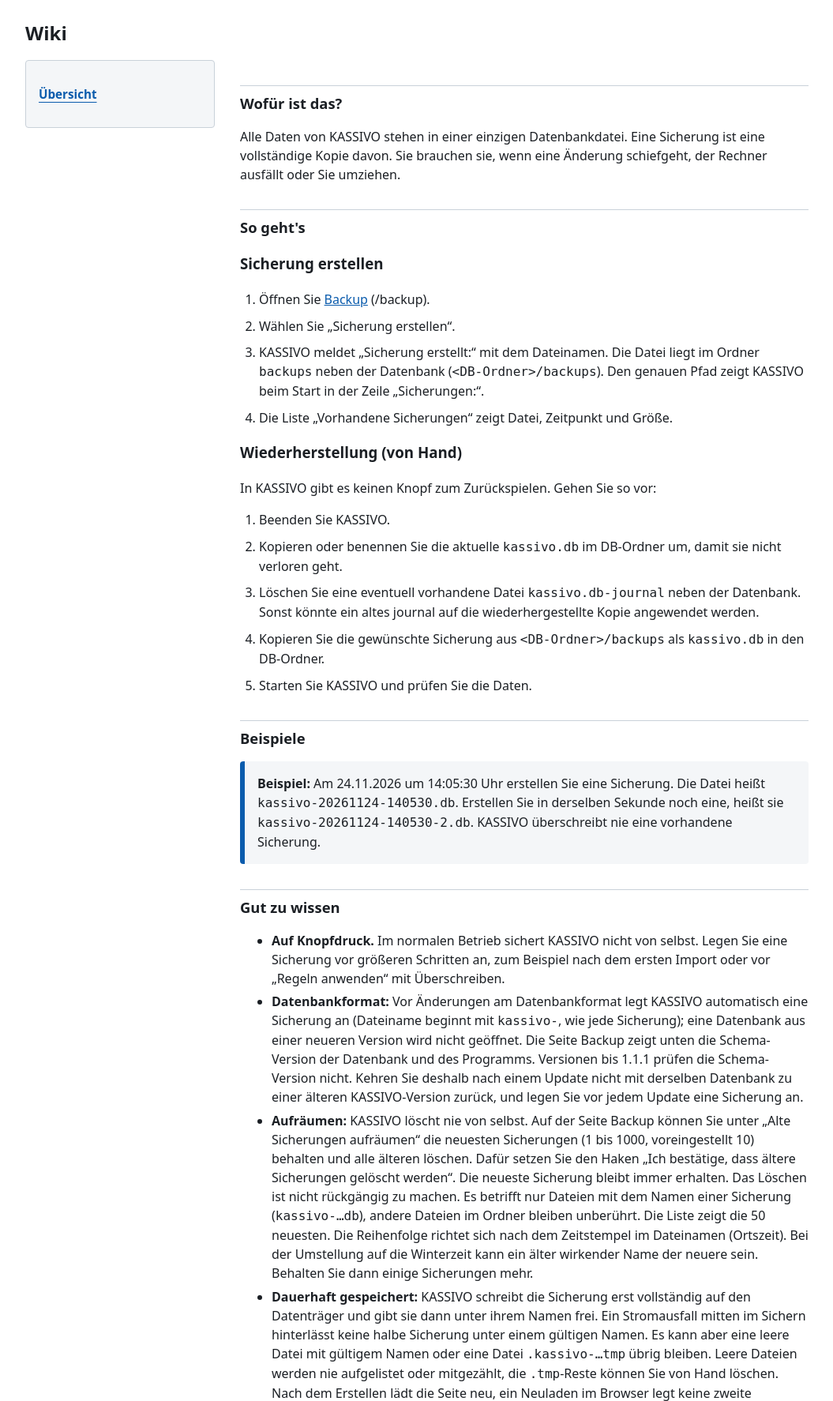
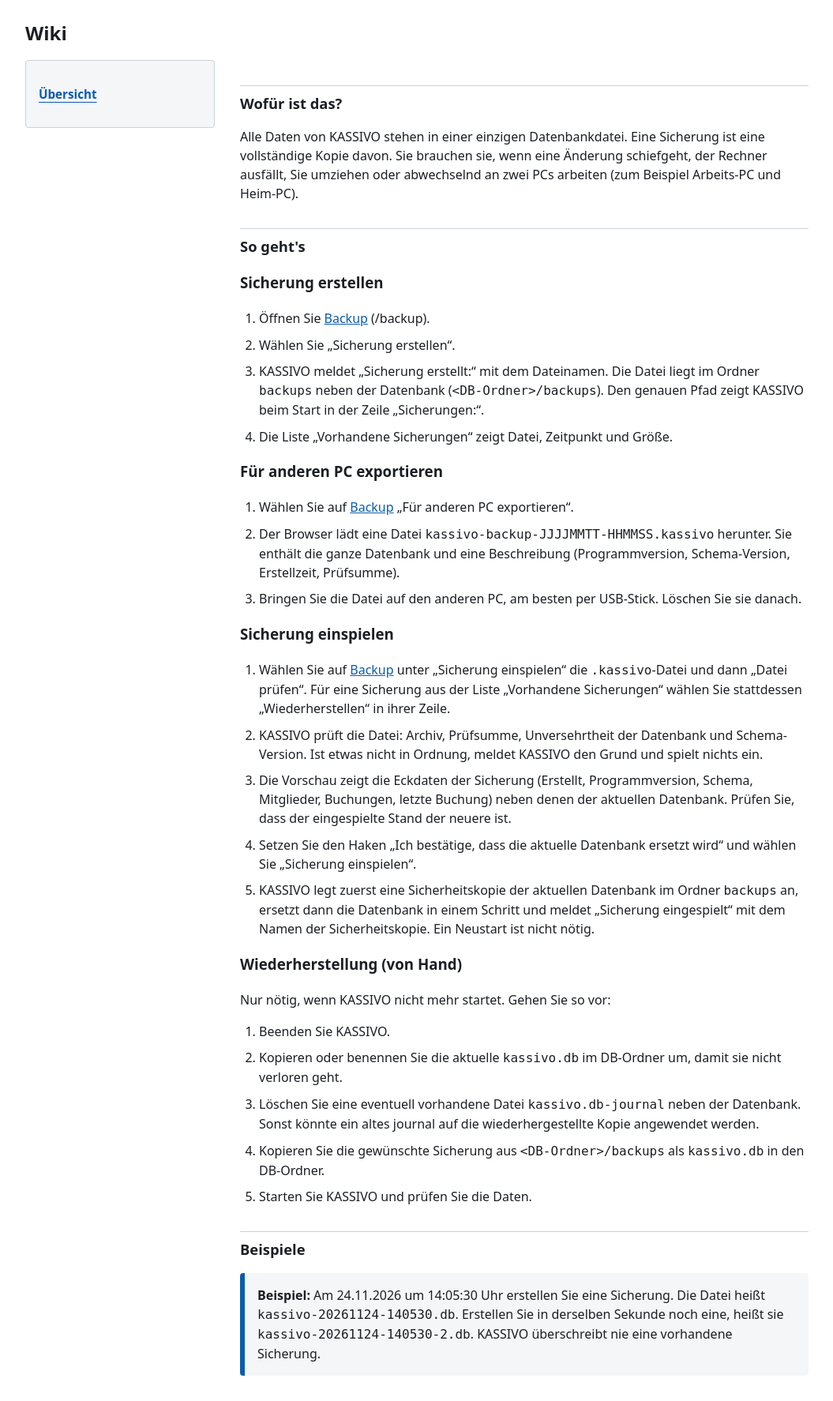
Before and after one commit to Nirodo/KASSIVO, a Python web app: template src/kassivo/web/templates/wiki/backup.html in a window 1280 px wide. Shown: the part 52-1826 px from the top of the page at 79% size, without its empty margins (112-1167 px from the left). Run offline with Jinja, Linux system fonts and the light colour scheme; the template is opened without the code that fills it, so the values that code supplies are empty.

Commit message:
docs: Export und Einspielen in Wiki und README
Handanleitung bleibt nur als Notweg, wenn KASSIVO nicht startet.

Refs #32

Co-Authored-By: Claude Opus 5.5 <noreply@anthropic.com>

```diff
--- a/src/kassivo/web/templates/wiki/backup.html
+++ b/src/kassivo/web/templates/wiki/backup.html
@@ -1,7 +1,7 @@
 {% extends "wiki/_wiki_base.html" %}
 {% block body %}
 <h2>Wofür ist das?</h2>
-<p>Alle Daten von KASSIVO stehen in einer einzigen Datenbankdatei. Eine Sicherung ist eine vollständige Kopie davon. Sie brauchen sie, wenn eine Änderung schiefgeht, der Rechner ausfällt oder Sie umziehen.</p>
+<p>Alle Daten von KASSIVO stehen in einer einzigen Datenbankdatei. Eine Sicherung ist eine vollständige Kopie davon. Sie brauchen sie, wenn eine Änderung schiefgeht, der Rechner ausfällt, Sie umziehen oder abwechselnd an zwei PCs arbeiten (zum Beispiel Arbeits-PC und Heim-PC).</p>
 
 <h2>So geht's</h2>
 <h3>Sicherung erstellen</h3>
@@ -11,8 +11,22 @@
   <li>KASSIVO meldet „Sicherung erstellt:“ mit dem Dateinamen. Die Datei liegt im Ordner <code>backups</code> neben der Datenbank (<code>&lt;DB-Ordner&gt;/backups</code>). Den genauen Pfad zeigt KASSIVO beim Start in der Zeile „Sicherungen:“.</li>
   <li>Die Liste „Vorhandene Sicherungen“ zeigt Datei, Zeitpunkt und Größe.</li>
 </ol>
+<h3>Für anderen PC exportieren</h3>
+<ol class="steps">
+  <li>Wählen Sie auf <a href="/backup">Backup</a> „Für anderen PC exportieren“.</li>
+  <li>Der Browser lädt eine Datei <code>kassivo-backup-JJJJMMTT-HHMMSS.kassivo</code> herunter. Sie enthält die ganze Datenbank und eine Beschreibung (Programmversion, Schema-Version, Erstellzeit, Prüfsumme).</li>
+  <li>Bringen Sie die Datei auf den anderen PC, am besten per USB-Stick. Löschen Sie sie danach.</li>
+</ol>
+<h3>Sicherung einspielen</h3>
+<ol class="steps">
+  <li>Wählen Sie auf <a href="/backup">Backup</a> unter „Sicherung einspielen“ die <code>.kassivo</code>-Datei und dann „Datei prüfen“. Für eine Sicherung aus der Liste „Vorhandene Sicherungen“ wählen Sie stattdessen „Wiederherstellen“ in ihrer Zeile.</li>
+  <li>KASSIVO prüft die Datei: Archiv, Prüfsumme, Unversehrtheit der Datenbank und Schema-Version. Ist etwas nicht in Ordnung, meldet KASSIVO den Grund und spielt nichts ein.</li>
+  <li>Die Vorschau zeigt die Eckdaten der Sicherung (Erstellt, Programmversion, Schema, Mitglieder, Buchungen, letzte Buchung) neben denen der aktuellen Datenbank. Prüfen Sie, dass der eingespielte Stand der neuere ist.</li>
+  <li>Setzen Sie den Haken „Ich bestätige, dass die aktuelle Datenbank ersetzt wird“ und wählen Sie „Sicherung einspielen“.</li>
+  <li>KASSIVO legt zuerst eine Sicherheitskopie der aktuellen Datenbank im Ordner <code>backups</code> an, ersetzt dann die Datenbank in einem Schritt und meldet „Sicherung eingespielt“ mit dem Namen der Sicherheitskopie. Ein Neustart ist nicht nötig.</li>
+</ol>
 <h3>Wiederherstellung (von Hand)</h3>
-<p>In KASSIVO gibt es keinen Knopf zum Zurückspielen. Gehen Sie so vor:</p>
+<p>Nur nötig, wenn KASSIVO nicht mehr startet. Gehen Sie so vor:</p>
 <ol class="steps">
   <li>Beenden Sie KASSIVO.</li>
   <li>Kopieren oder benennen Sie die aktuelle <code>kassivo.db</code> im DB-Ordner um, damit sie nicht verloren geht.</li>
@@ -33,11 +47,14 @@
   <li><strong>Aufräumen:</strong> KASSIVO löscht nie von selbst. Auf der Seite Backup können Sie unter „Alte Sicherungen aufräumen“ die neuesten Sicherungen (1 bis 1000, voreingestellt 10) behalten und alle älteren löschen. Dafür setzen Sie den Haken „Ich bestätige, dass ältere Sicherungen gelöscht werden“. Die neueste Sicherung bleibt immer erhalten. Das Löschen ist nicht rückgängig zu machen. Es betrifft nur Dateien mit dem Namen einer Sicherung (<code>kassivo-…db</code>), andere Dateien im Ordner bleiben unberührt. Die Liste zeigt die 50 neuesten. Die Reihenfolge richtet sich nach dem Zeitstempel im Dateinamen (Ortszeit). Bei der Umstellung auf die Winterzeit kann ein älter wirkender Name der neuere sein. Behalten Sie dann einige Sicherungen mehr.</li>
   <li><strong>Dauerhaft gespeichert:</strong> KASSIVO schreibt die Sicherung erst vollständig auf den Datenträger und gibt sie dann unter ihrem Namen frei. Ein Stromausfall mitten im Sichern hinterlässt keine halbe Sicherung unter einem gültigen Namen. Es kann aber eine leere Datei mit gültigem Namen oder eine Datei <code>.kassivo-…tmp</code> übrig bleiben. Leere Dateien werden nie aufgelistet oder mitgezählt, die <code>.tmp</code>-Reste können Sie von Hand löschen. Nach dem Erstellen lädt die Seite neu, ein Neuladen im Browser legt keine zweite Sicherung an.</li>
   <li><strong>Stand der Daten:</strong> Eine wiederhergestellte Sicherung enthält nur, was bis zu ihrer Erstellung eingetragen war. Spätere Änderungen und Importe fehlen. Importieren Sie die Kontoexporte erneut. Bereits vorhandene Buchungen erkennt KASSIVO als Duplikate.</li>
-  <li><strong>Personenbezogene Daten:</strong> Eine Sicherung enthält Namen, Adressen und IBANs. Legen Sie sie nicht in einen Cloud-Ordner (OneDrive, Dropbox, Google Drive, iCloud) und geben Sie sie nicht weiter. Beim Start warnt KASSIVO, wenn die Datenbank (und damit der Sicherungsordner) in einem solchen Ordner liegt.</li>
+  <li><strong>Versionen:</strong> Eine Sicherung aus einer älteren KASSIVO-Version stellt KASSIVO beim Einspielen auf das aktuelle Datenbankformat um und sichert den eingespielten Stand vorher. Eine Sicherung aus einer neueren Version lehnt KASSIVO ab. Aktualisieren Sie dann zuerst KASSIVO auf diesem PC.</li>
+  <li><strong>Kein Zusammenführen:</strong> Haben Sie auf beiden PCs seit dem letzten Abgleich gearbeitet, ersetzt der eingespielte Stand den aktuellen vollständig. Die Änderungen des anderen Stands stecken dann nur noch in der Sicherheitskopie.</li>
+  <li><strong>Geöffnete Datenbank:</strong> Hat ein anderes Programm oder ein zweites KASSIVO-Fenster die Datenbank geöffnet, ersetzt KASSIVO nichts und meldet das. Die geprüfte Datei liegt bis zum Einspielen oder zur nächsten Prüfung im Ordner <code>restore</code> neben der Datenbank.</li>
+  <li><strong>Personenbezogene Daten:</strong> Eine Sicherung enthält Namen, Adressen und IBANs. Auch die <code>.kassivo</code>-Datei ist nicht verschlüsselt. Legen Sie sie nicht in einen Cloud-Ordner (OneDrive, Dropbox, Google Drive, iCloud) und geben Sie sie nicht weiter. Beim Start warnt KASSIVO, wenn die Datenbank (und damit der Sicherungsordner) in einem solchen Ordner liegt.</li>
   <li>Bewahren Sie wichtige Sicherungen zusätzlich auf einem anderen Datenträger auf, denn der Sicherungsordner liegt auf demselben Rechner wie die Datenbank.</li>
 </ul>
 <div class="callout callout-warn">
-  <p><strong>Achtung:</strong> Kopieren Sie niemals eine Sicherung über die Datenbank, solange KASSIVO läuft, und ersetzen Sie <code>kassivo.db</code> nur nach Schritt 2 (aktuelle Datei zuerst wegkopieren).</p>
+  <p><strong>Achtung:</strong> Spielen Sie Sicherungen über „Sicherung einspielen“ ein. Kopieren Sie niemals von Hand eine Sicherung über die Datenbank, solange KASSIVO läuft, und ersetzen Sie <code>kassivo.db</code> von Hand nur nach Schritt 2 (aktuelle Datei zuerst wegkopieren).</p>
 </div>
 
 <h2>Siehe auch</h2>
--- a/src/kassivo/web/templates/wiki/faq.html
+++ b/src/kassivo/web/templates/wiki/faq.html
@@ -43,7 +43,7 @@
 <p><strong>Ursachen:</strong> Das Jahr hat keine Buchungen (dann zeigt KASSIVO gar keine Diagramme). JavaScript ist im Browser ausgeschaltet oder blockiert (dann steht eine Fehlermeldung dort). Die Buchungen des Jahres sind nicht kategorisiert, dann besteht das Tortendiagramm nur aus „Ohne Kategorie“. <strong>Lösung:</strong> Wählen Sie das richtige Jahr, erlauben Sie JavaScript für die Seite oder nutzen Sie die Tabellen darunter. Kategorisieren Sie Buchungen (<a href="/wiki/kategorien">Kategorien und Regeln</a>).</p>
 
 <h3>8. Wie spiele ich eine Sicherung zurück?</h3>
-<p>Von Hand, in fünf Schritten. Sie stehen unter <a href="/wiki/backup">Sicherung und Wiederherstellung</a>. Beenden Sie KASSIVO vorher.</p>
+<p>Auf der Seite <a href="/backup">Backup</a>: „Wiederherstellen“ bei einer vorhandenen Sicherung oder „Sicherung einspielen“ für eine <code>.kassivo</code>-Datei vom anderen PC. KASSIVO zeigt vorher eine Vorschau und legt eine Sicherheitskopie an. Startet KASSIVO nicht mehr, geht es von Hand in fünf Schritten. Beides steht unter <a href="/wiki/backup">Sicherung und Wiederherstellung</a>.</p>
 
 <h3>9. Ein Mitglied ist ausgetreten. Was passiert mit den Monaten?</h3>
 <p>Der Austrittsmonat ist noch voll zu zahlen. Ab dem Folgemonat zeigt die Beitragsübersicht „—“. Alte Zahlungen und Verteilungen bleiben. Zahlungen nach dem Austrittsdatum ordnet KASSIVO nicht mehr automatisch zu. Sie landen in „Unklar“. Das Austrittsdatum können Sie unter „Bearbeiten“ ändern, aber nicht löschen.</p>
--- a/src/kassivo/web/templates/wiki/grenzen.html
+++ b/src/kassivo/web/templates/wiki/grenzen.html
@@ -41,7 +41,7 @@
 <h3>Betrieb</h3>
 <ul>
   <li><strong>Ein Nutzer, ein PC, keine Anmeldung.</strong> Es gibt kein Login und keine Benutzerkonten, keine Rollen und keinen Mehrbenutzerbetrieb. Siehe <a href="/wiki/sicherheit">Datenschutz und Sicherheit</a>.</li>
-  <li><strong>Kein Wiederherstellen-Knopf.</strong> Sicherungen erstellen Sie im Programm, zurückspielen müssen Sie von Hand (<a href="/wiki/backup">Sicherung und Wiederherstellung</a>). Automatisch sichert KASSIVO nur vor einer Änderung am Datenbankformat.</li>
+  <li><strong>Kein Zusammenführen zweier PCs.</strong> Eine eingespielte Sicherung ersetzt die aktuelle Datenbank vollständig (<a href="/wiki/backup">Sicherung und Wiederherstellung</a>). Die Exportdatei ist nicht verschlüsselt. Automatisch sichert KASSIVO nur vor einer Änderung am Datenbankformat und vor dem Einspielen einer Sicherung.</li>
   <li><strong>Port und Adresse</strong> sind fest: <code>127.0.0.1:8000</code>.</li>
   <li><strong>Das Wiki ist nur zum Lesen.</strong> Es lässt sich im Programm nicht bearbeiten.</li>
   <li><strong>Python:</strong> Erlaubt ist Python ab 3.10. Automatisch getestet wird mit Python 3.10, 3.12 und 3.13 unter Windows und Linux.</li>
--- a/src/kassivo/web/templates/wiki/sicherheit.html
+++ b/src/kassivo/web/templates/wiki/sicherheit.html
@@ -10,7 +10,7 @@
   <li><strong>Prüfung des Hosts.</strong> KASSIVO beantwortet nur Anfragen, die an <code>127.0.0.1</code> oder <code>localhost</code> gerichtet sind. Alles andere lehnt es mit „Ungültiger Host.“ ab. Das verhindert, dass eine fremde Webseite Ihren Browser dazu bringt, KASSIVO unter anderem Namen anzusprechen.</li>
   <li><strong>Prüfung der Herkunft.</strong> Aktionen, die etwas ändern (Speichern, Importieren, Zuordnen), lehnt KASSIVO ab, wenn sie von einer anderen Webseite kommen. Sie sehen dann „Anfrage von fremder Herkunft abgelehnt.“ So kann keine andere offene Webseite heimlich Daten in KASSIVO ändern.</li>
   <li><strong>Strenge Seitenregeln.</strong> Die Seiten laden nur Dateien von KASSIVO selbst und lassen sich nicht in fremde Seiten einbetten.</li>
-  <li><strong>Begrenzte Uploads.</strong> Hochgeladene Dateien haben Größengrenzen, werden nur gelesen, nie ausgeführt, und eine ZIP-Datei wird nicht entpackt. XML-Dateien mit DOCTYPE oder ENTITY lehnt KASSIVO ab.</li>
+  <li><strong>Begrenzte Uploads.</strong> Hochgeladene Dateien haben Größengrenzen, werden nur gelesen, nie ausgeführt, und eine ZIP-Datei wird nicht entpackt. Aus einer Sicherung liest KASSIVO nur die zwei festen Einträge. XML-Dateien mit DOCTYPE oder ENTITY lehnt KASSIVO ab.</li>
   <li><strong>Gekürzte IBANs.</strong> In Listen und Meldungen zeigt KASSIVO IBANs gekürzt (<code>XX00…0001</code>).</li>
 </ul>
 
```
Also changed, not shown: tests/test_wiki_content.py (+4 -1 lines), README.md.
